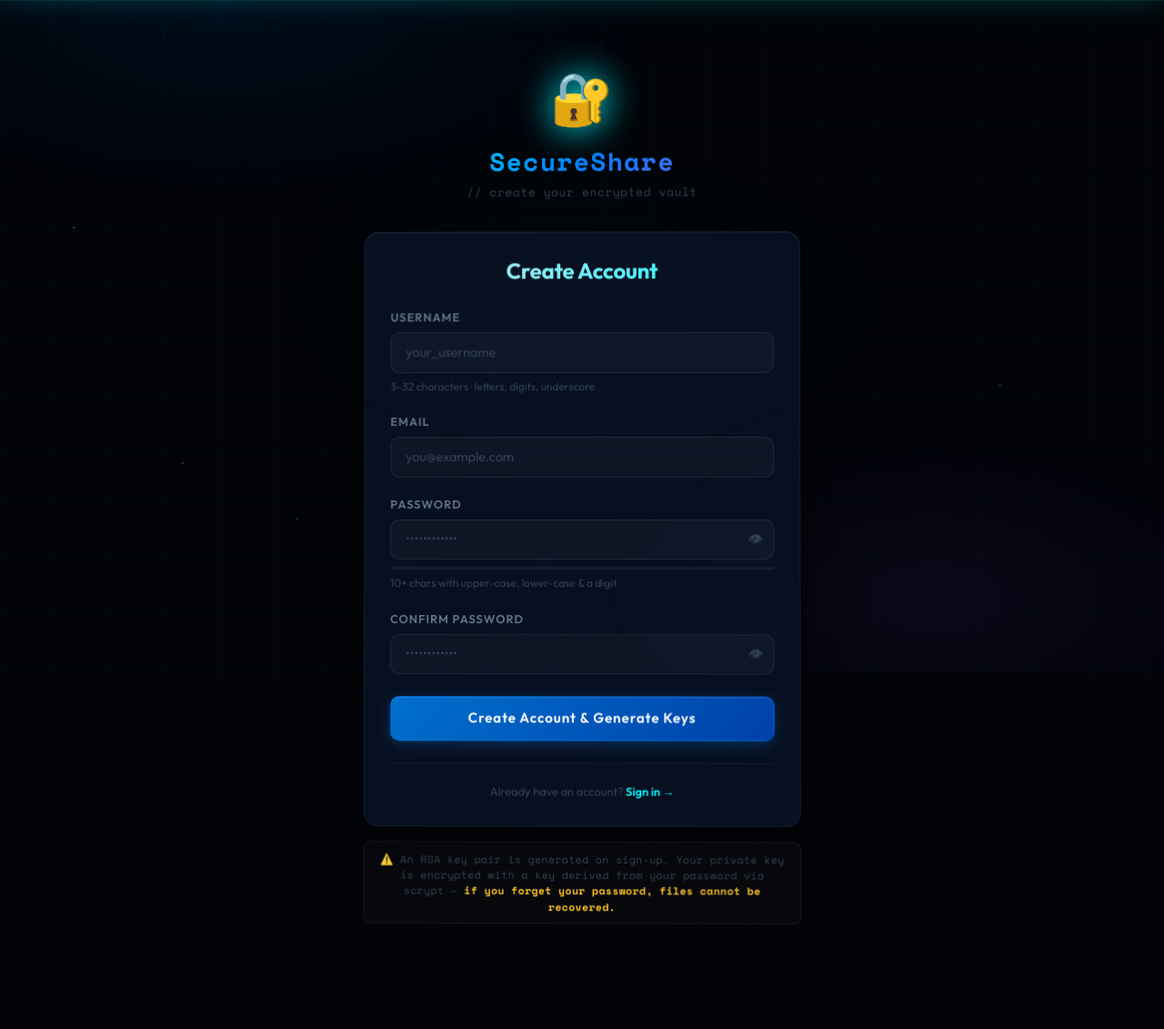
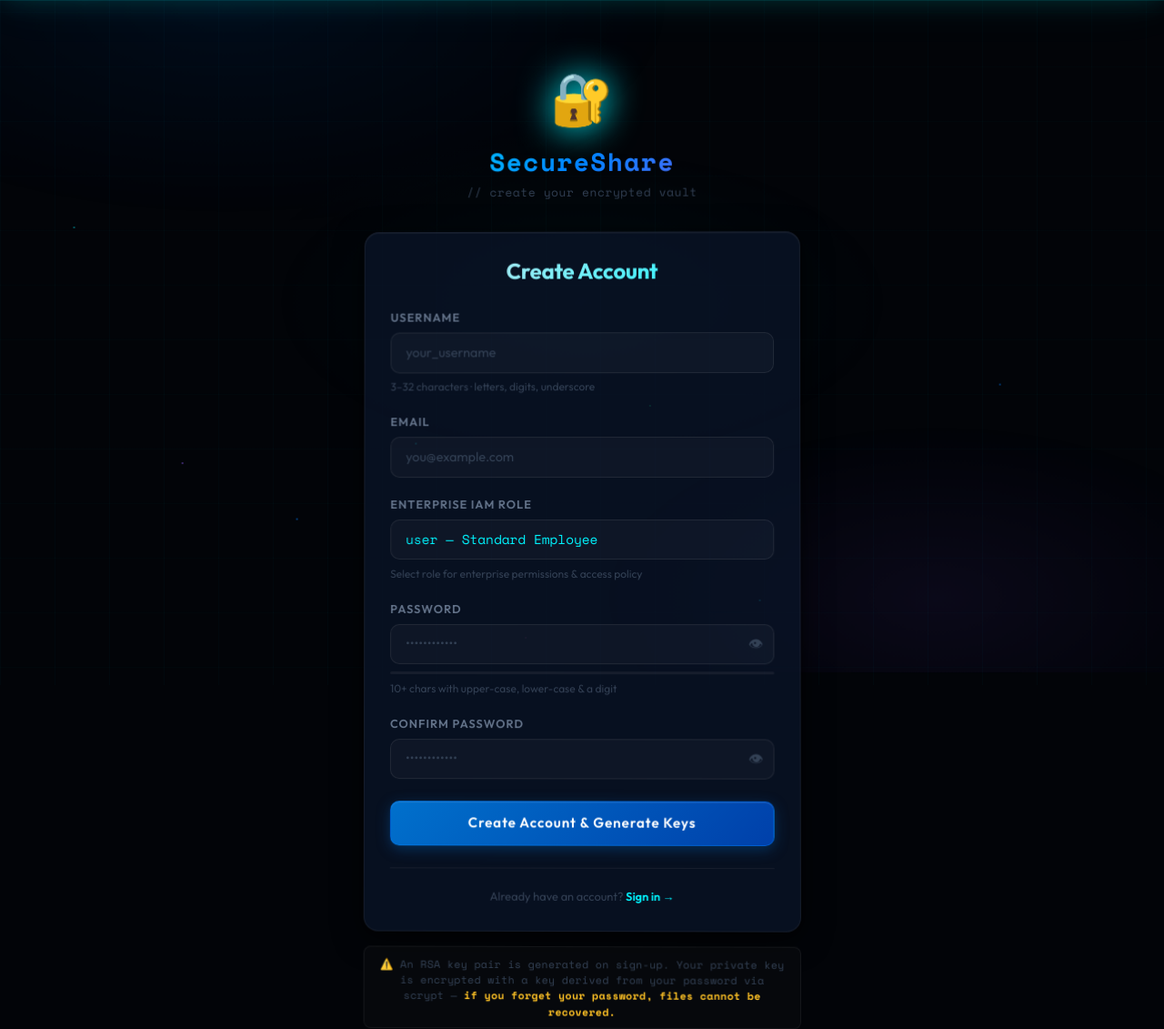
Before and after one commit to Bhushan05062004/secure_file_sharing-, a Flask app: page /register in a window 1280 px wide. Shown: the part 67-1198 px from the top of the page at 91% size. Before the commit the page ends 1083 px from the top, so only its background shows below. Run offline with Flask 3, Linux system fonts and the light colour scheme.

Commit message:
Update enterprise IAM UI across all templates with live role switcher, user role assignment, and banner

```diff
--- a/app.py
+++ b/app.py
@@ -107,6 +107,8 @@ def create_app(test_config=None):
         "admin_users": "admin.admin_users",
         "admin_groups": "admin.admin_groups",
         "toggle_legal_hold": "files.toggle_legal_hold",
+        "switch_role": "auth.switch_role",
+        "update_user_role": "admin.update_user_role",
     }
 
     def smart_url_for(endpoint, **values):
@@ -116,6 +118,7 @@ def create_app(test_config=None):
     app.jinja_env.globals["url_for"] = smart_url_for
     app.jinja_env.globals["can"] = lambda action, resource=None: policy.can(g.user, action, resource)
     app.jinja_env.globals["CLASSIFICATIONS"] = policy.CLASSIFICATIONS
+    app.jinja_env.globals["ROLES"] = policy.ROLES
     app.can = policy.can
 
     def share_status(s):
@@ -173,6 +176,8 @@ def create_app(test_config=None):
         ("admin_users", "admin.admin_users"),
         ("admin_groups", "admin.admin_groups"),
         ("toggle_legal_hold", "files.toggle_legal_hold"),
+        ("switch_role", "auth.switch_role"),
+        ("update_user_role", "admin.update_user_role"),
     ]
     for alias, target in aliases:
         if target in app.view_functions:
--- a/blueprints/auth.py
+++ b/blueprints/auth.py
@@ -11,6 +11,7 @@ from werkzeug.security import check_password_hash, generate_password_hash
 import audit
 import crypto_utils as cu
 import db as database
+import policy
 import services
 
 auth_bp = Blueprint("auth", __name__)
@@ -51,10 +52,13 @@ def register():
         u = request.form.get("username", "").strip()
         e = request.form.get("email", "").strip()
         p = request.form.get("password", "")
+        role = request.form.get("role", "user").strip()
+        if role not in policy.ROLES:
+            role = "user"
         errs = services.validate_registration(u, e, p, request.form.get("confirm", ""))
         if not errs:
             try:
-                services.create_user(u, e, p, "user", current_app.config["RSA_BITS"])
+                services.create_user(u, e, p, role, current_app.config["RSA_BITS"])
             except sqlite3.IntegrityError:
                 errs.append("Username or email is already registered.")
         if errs:
@@ -62,10 +66,26 @@ def register():
                 flash(m, "danger")
             audit.log("REGISTER", False, username=u)
             return render_template("register.html"), 400
-        audit.log("REGISTER", True, username=u)
+        audit.log("REGISTER", True, username=u, details=f"role: {role}")
         flash("Account created. Please log in.", "success")
         return redirect(url_for("auth.login"))
     return render_template("register.html")
+
+
+@auth_bp.route("/switch-role", methods=["POST"])
+def switch_role():
+    if g.user is None:
+        abort(401)
+    new_role = request.form.get("role", "").strip()
+    if new_role not in policy.ROLES:
+        flash("Invalid role.", "danger")
+        return redirect(request.referrer or url_for("files.dashboard"))
+
+    db = database.get_db()
+    db.execute("UPDATE users SET role=? WHERE id=?", (new_role, g.user["id"]))
+    audit.log("ROLE_SWITCH", True, target=f"user:{g.user['id']}", details=f"Switched role to {new_role}")
+    flash(f"Active role switched to {policy.ROLES[new_role]} ({new_role}).", "info")
+    return redirect(request.referrer or url_for("files.dashboard"))
 
 
 @auth_bp.route("/login", methods=["GET", "POST"])
--- a/db.py
+++ b/db.py
@@ -113,6 +113,32 @@ def init_db():
     d = get_db()
     d.executescript(SCHEMA)
 
+    # Migrate legacy users table CHECK constraint if needed
+    user_sql = d.execute("SELECT sql FROM sqlite_master WHERE type='table' AND name='users'").fetchone()
+    if user_sql and "auditor" not in user_sql[0]:
+        d.execute("PRAGMA foreign_keys=OFF")
+        d.execute("""
+            CREATE TABLE users_migrated (
+                id INTEGER PRIMARY KEY AUTOINCREMENT,
+                username TEXT UNIQUE NOT NULL,
+                email TEXT UNIQUE NOT NULL,
+                password_hash TEXT NOT NULL,
+                role TEXT NOT NULL DEFAULT 'user' CHECK (role IN ('user', 'auditor', 'security_admin', 'compliance_officer', 'it_admin')),
+                public_key TEXT NOT NULL,
+                enc_private_key TEXT NOT NULL,
+                failed_attempts INTEGER NOT NULL DEFAULT 0,
+                locked_until TEXT,
+                session_nonce TEXT NOT NULL DEFAULT '',
+                created_at TEXT NOT NULL
+            )
+        """)
+        cols = [r["name"] for r in d.execute("PRAGMA table_info(users)").fetchall()]
+        cols_str = ", ".join(cols)
+        d.execute(f"INSERT INTO users_migrated ({cols_str}) SELECT {cols_str} FROM users")
+        d.execute("DROP TABLE users")
+        d.execute("ALTER TABLE users_migrated RENAME TO users")
+        d.execute("PRAGMA foreign_keys=ON")
+
     # Safe column migrations for existing databases
     user_cols = [r["name"] for r in d.execute("PRAGMA table_info(users)").fetchall()]
     if "session_nonce" not in user_cols:
--- a/templates/audit.html
+++ b/templates/audit.html
@@ -22,7 +22,7 @@
           <span>⚠</span> Tampering detected at entry #{{ bad_id }}
         </div>
       {% endif %}
-    {% elif g.user['role'] == 'admin' %}
+    {% elif can('verify_audit_chain') %}
       <a class="btn btn-sm btn-outline-primary" href="{{ url_for('audit_view', verify=1) }}">
         🔍 Verify Chain Integrity
       </a>
--- a/templates/base.html
+++ b/templates/base.html
@@ -49,7 +49,7 @@
         {% if can('view_users') %}
           <a class="nav-link-custom{% if request.endpoint == 'admin.admin_users' or request.endpoint == 'admin_users' %} nav-active{% endif %}"
              href="{{ url_for('admin_users') }}">
-            <span aria-hidden="true">◎</span> Users
+            <span aria-hidden="true">◎</span> Users &amp; Roles
           </a>
         {% endif %}
         {% if can('view_groups') %}
@@ -62,9 +62,23 @@
            href="{{ url_for('change_password_view') }}">
           <span aria-hidden="true">⚙</span> Key/Password
         </a>
-        <span class="user-badge">
-          {{ g.user['username'] }} <span class="small opacity-75 font-mono">[{{ g.user['role'] }}]</span>
-        </span>
+
+        <!-- IAM Role Switcher for Enterprise Testing -->
+        <form method="post" action="{{ url_for('switch_role') }}" class="d-inline m-0" id="role-switch-form">
+          <input type="hidden" name="csrf_token" value="{{ csrf_token() }}">
+          <div class="input-group input-group-sm">
+            <span class="input-group-text font-mono bg-dark border-secondary text-cyan small" title="Logged in user">👤 {{ g.user['username'] }}</span>
+            <select name="role" class="form-select form-select-sm font-mono border-secondary bg-dark text-warning"
+                    title="Enterprise Role (Select to switch permissions)" onchange="this.form.submit()">
+              {% for rkey, rdesc in ROLES.items() %}
+                <option value="{{ rkey }}" {% if g.user['role'] == rkey %}selected{% endif %}>
+                  {{ rkey|upper }}
+                </option>
+              {% endfor %}
+            </select>
+          </div>
+        </form>
+
         <form method="post" action="{{ url_for('logout') }}" class="m-0" id="logout-form">
           <input type="hidden" name="csrf_token" value="{{ csrf_token() }}">
           <button class="btn btn-outline-light btn-sm" id="logout-btn" type="submit">Logout</button>
--- a/templates/register.html
+++ b/templates/register.html
@@ -34,6 +34,18 @@
               <label class="form-label" for="r-email">Email</label>
               <input id="r-email" name="email" type="email" class="form-control" required
                      placeholder="you@example.com" autocomplete="email">
+            </div>
+
+            <div class="mb-3">
+              <label class="form-label" for="r-role">Enterprise IAM Role</label>
+              <select id="r-role" name="role" class="form-select font-mono bg-dark border-secondary text-cyan">
+                <option value="user" selected>user — Standard Employee</option>
+                <option value="security_admin">security_admin — Information Security Administrator</option>
+                <option value="compliance_officer">compliance_officer — Data Governance &amp; Compliance</option>
+                <option value="auditor">auditor — Security &amp; Financial Auditor</option>
+                <option value="it_admin">it_admin — IT Systems Administrator</option>
+              </select>
+              <div class="form-text">Select role for enterprise permissions &amp; access policy</div>
             </div>
 
             <div class="mb-3">
```
Also changed, not shown: blueprints/admin.py (+23 -1 lines), templates/dashboard.html (+12 -3 lines), templates/users.html (+21 -8 lines).
